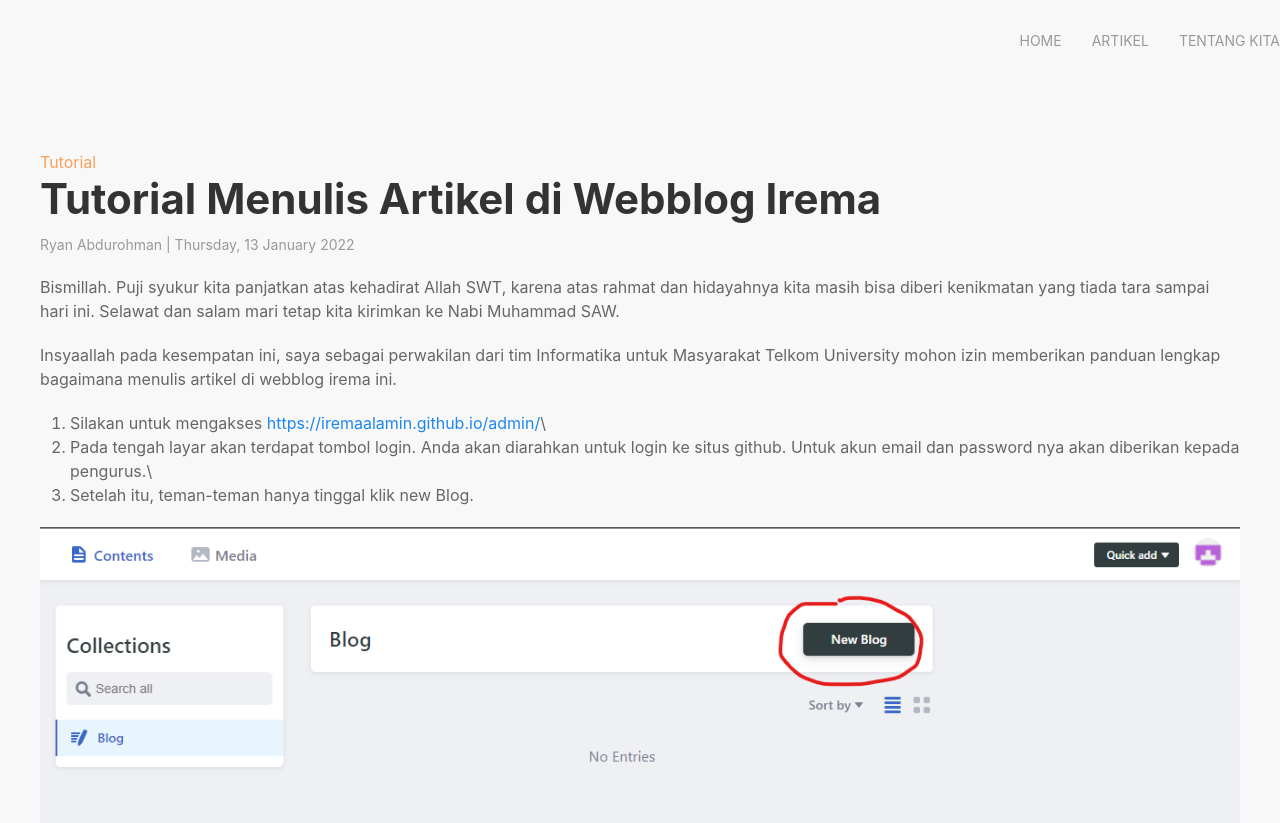
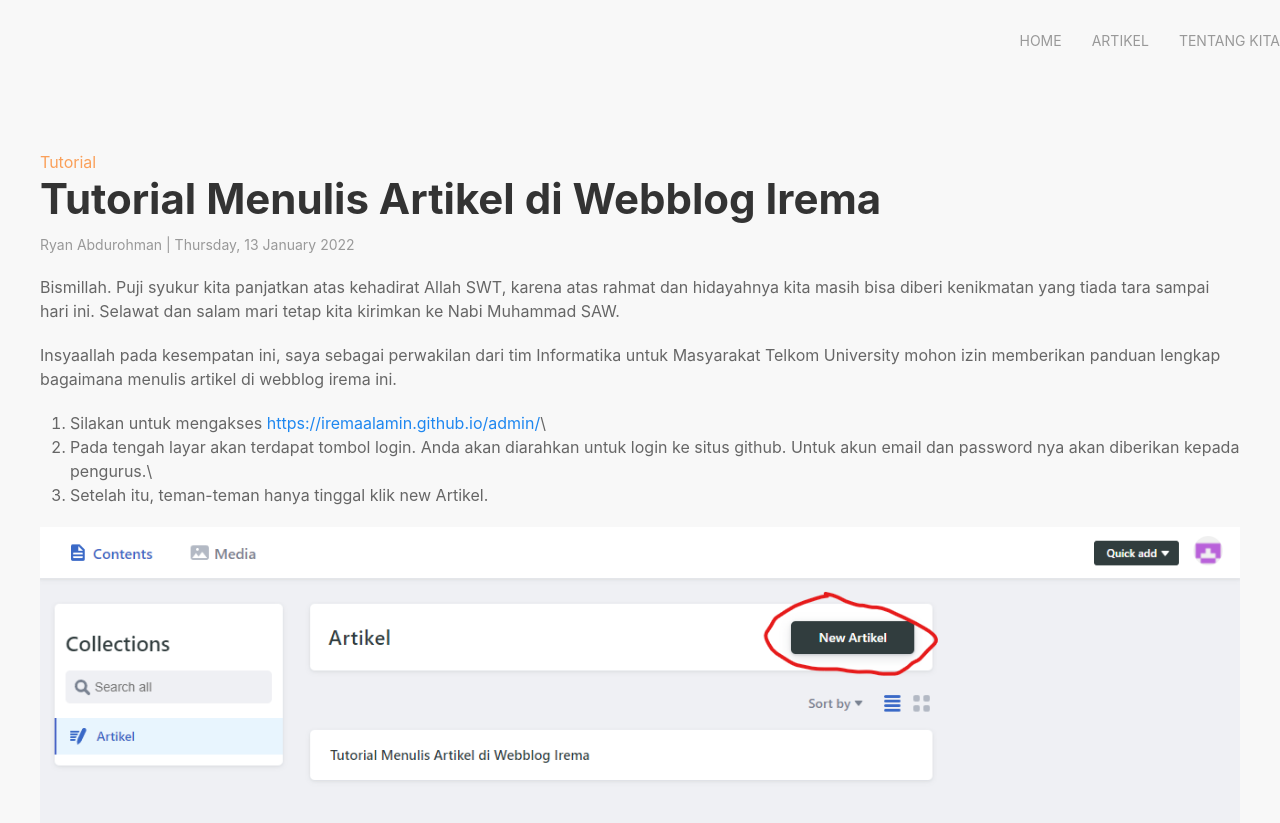
Before and after one commit to iremaalamin/iremaalamin.github.io, a Jekyll site: the page built from _posts/2022-01-13-tutorial-menulis-artikel-di-webblog-irema.md, in a window 1280 px wide and 900 px high. Shown: the top 823 px of the window. Built offline with Jekyll 4.4.1, drawn with Linux system fonts in a browser that asks for light colours; nearby versions of some CDN libraries.

Commit message:
Update Artikel “2022-01-13-tutorial-menulis-artikel-di-webblog-irema”

```diff
--- a/_posts/2022-01-13-tutorial-menulis-artikel-di-webblog-irema.md
+++ b/_posts/2022-01-13-tutorial-menulis-artikel-di-webblog-irema.md
@@ -14,9 +14,9 @@ Insyaallah pada kesempatan ini, saya sebagai perwakilan dari tim Informatika unt
 
 1. Silakan untuk mengakses <https://iremaalamin.github.io/admin/>\
 2. Pada tengah layar akan terdapat tombol login. Anda akan diarahkan untuk login ke situs github. Untuk akun email dan password nya akan diberikan kepada pengurus.\
-3. Setelah itu, teman-teman hanya tinggal klik new Blog.
+3. Setelah itu, teman-teman hanya tinggal klik new Artikel.
 
-![cara membuat artikel](/assets/img/posts/screenshot-2022-01-13-192044.png)
+![cara membuat artikel](/assets/img/posts/screenshot-2022-01-16-210705.png)
 
 4. Setelah itu, teman-teman hanya tinggal menulis isi form-form yang tersedia seperti author, judul, gambar thumbnail, sampai artikel yang akan ditulis.
 
```
Also changed, not shown: assets/img/posts/screenshot-2022-01-16-210705.png (added).
